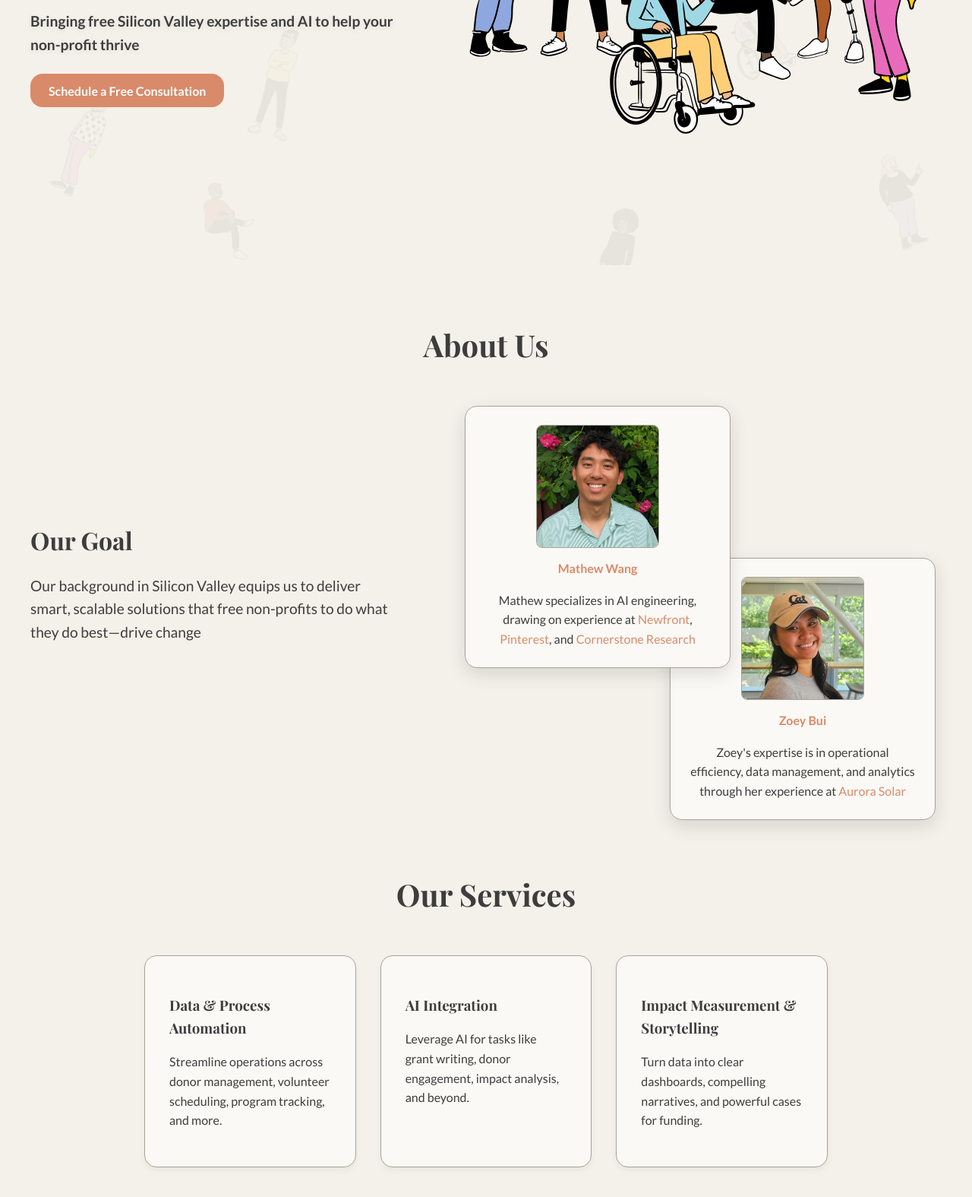
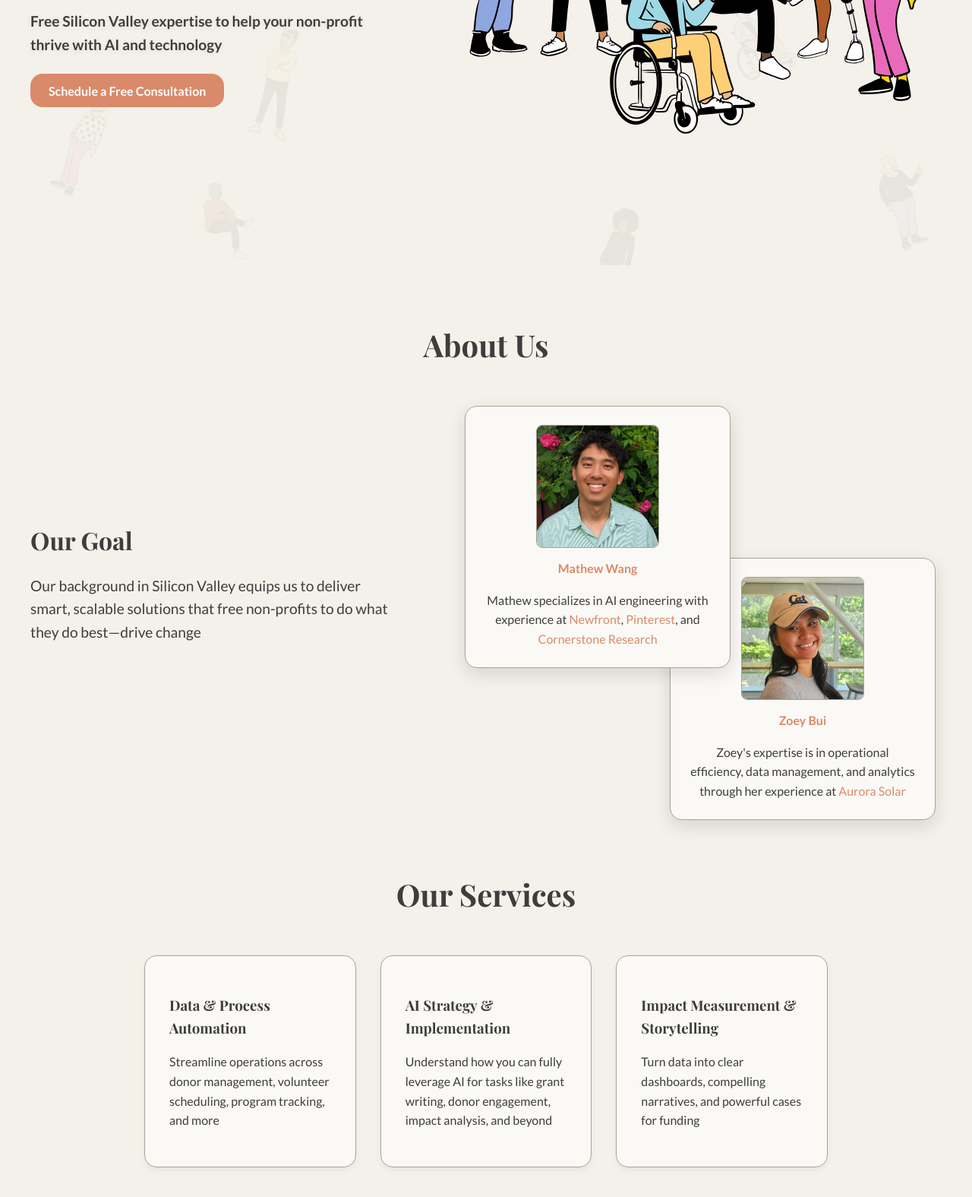
Before and after one commit to hanhbuical/agency-website, a plain HTML site: page index.html in a window 1280 px wide. Shown: the part 451-2026 px from the top of the page at 76% size. Drawn offline with nearby package versions, Linux system fonts and the light colour scheme.

Commit message:
Updated the copywriting

```diff
--- a/index.html
+++ b/index.html
@@ -40,7 +40,7 @@
             <div class="hero-container">
                 <div class="hero-content">
                     <h1>Your Mission, Our Support</h1>
-                    <p>Bringing free Silicon Valley expertise and AI to help your non-profit thrive</p>
+                    <p>Free Silicon Valley expertise to help your non-profit thrive with AI and technology</p>
                     <a href="#contact" class="cta-button">Schedule a Free Consultation</a>
                 </div>
                 <div class="hero-image">
@@ -60,7 +60,7 @@
                     <div class="founder-profile founder-1 card">
                         <img src="assets/images/mathew.jpg" alt="Founder 2 Headshot" class="headshot">
                         <h4><a href="https://www.linkedin.com/in/mathew-wang-09b8267a/" target="_blank">Mathew Wang</a></h4>
-                        <p>Mathew specializes in AI engineering, drawing on experience at <a href="https://www.newfront.com/" target="_blank">Newfront</a>, <a href="https://www.pinterest.com/" target="_blank">Pinterest</a>, and <a href="https://www.cornerstone.com/" target="_blank">Cornerstone Research</a></p>
+                        <p>Mathew specializes in AI engineering with experience at <a href="https://www.newfront.com/" target="_blank">Newfront</a>, <a href="https://www.pinterest.com/" target="_blank">Pinterest</a>, and <a href="https://www.cornerstone.com/" target="_blank">Cornerstone Research</a></p>
                     </div>
                     <div class="founder-profile founder-2 card">
                         <img src="assets/images/zoey.jpg" alt="Founder 1 Headshot" class="headshot">
@@ -76,15 +76,15 @@
             <div class="services-grid">
                 <div class="service-card card">
                     <h3>Data & Process Automation</h3>
-                    <p>Streamline operations across donor management, volunteer scheduling, program tracking, and more.</p>
+                    <p>Streamline operations across donor management, volunteer scheduling, program tracking, and more</p>
                 </div>
                 <div class="service-card card">
-                    <h3>AI Integration</h3>
-                    <p>Leverage AI for tasks like grant writing, donor engagement, impact analysis, and beyond.</p>
+                    <h3>AI Strategy & Implementation</h3>
+                    <p>Understand how you can fully leverage AI for tasks like grant writing, donor engagement, impact analysis, and beyond</p>
                 </div>
                 <div class="service-card card">
                     <h3>Impact Measurement & Storytelling</h3>
-                    <p>Turn data into clear dashboards, compelling narratives, and powerful cases for funding.</p>
+                    <p>Turn data into clear dashboards, compelling narratives, and powerful cases for funding</p>
                 </div>
 
             </div>
```
